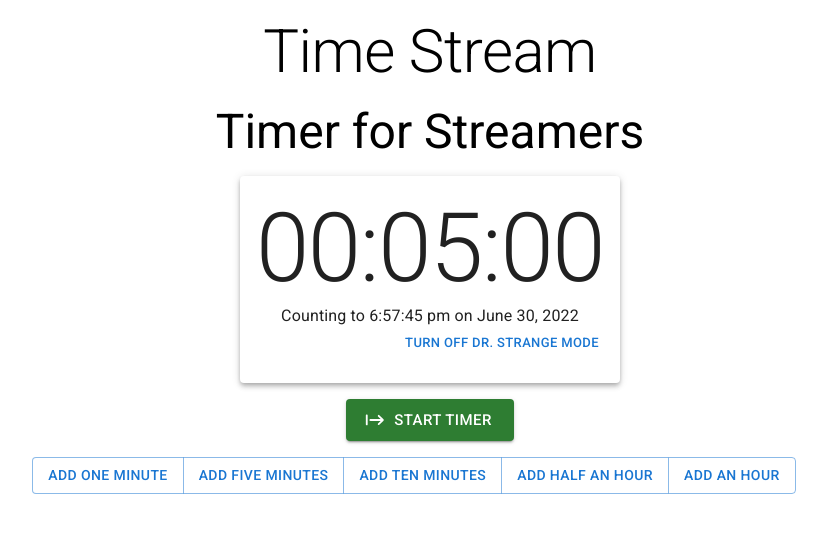
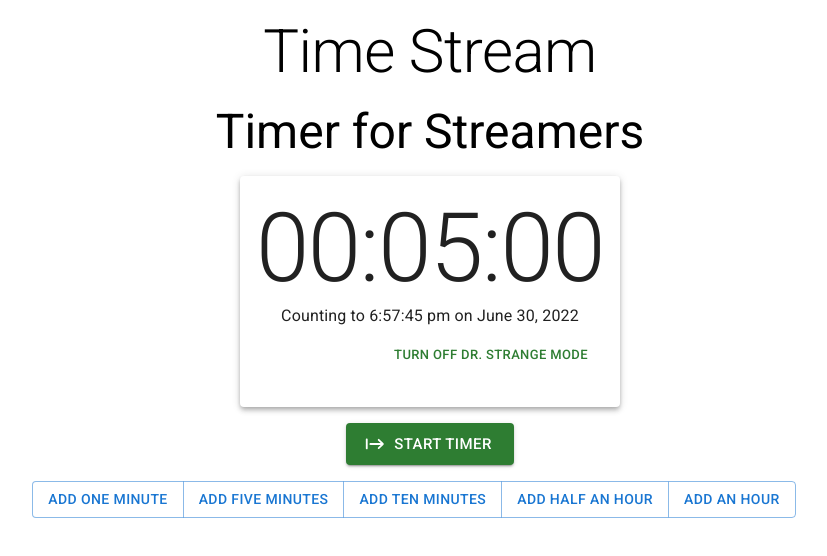
Before and after one commit to ben-laird/adjustable-timer, a React (Create React App) app: page / in a window 1280 px wide. Shown: the top 556 px of the page, without its empty margins (226-1053 px from the left). Built offline with nearby package versions, Linux system fonts and the light colour scheme.

Commit message:
Box children and button

```diff
--- a/src/features/timer/DrStrangeModeTimer.tsx
+++ b/src/features/timer/DrStrangeModeTimer.tsx
@@ -1,20 +1,29 @@
-import { Button } from "@mui/material";
-import { FC, useState } from "react";
+import { Box, Button } from "@mui/material";
+import { FC, ReactNode, useState } from "react";
 import Timer from "./Timer";
 
-type DrStrangeModeTimerProps = { dateCode: string; durationCode: string };
+type DrStrangeModeTimerProps = {
+  dateCode: string;
+  durationCode: string;
+  children?: ReactNode;
+};
 
 const DrStrangeModeTimer: FC<DrStrangeModeTimerProps> = (props) => {
   const [drStrangeMode, setDrStrangeMode] = useState(true);
   return (
     <Timer {...props} drStrangeMode={drStrangeMode}>
+      <Box display="flex" justifyContent="flex-end" alignItems="flex-end">
         <Button
           variant="text"
           size="small"
+          color={`${drStrangeMode ? "success" : "primary"}`}
+          sx={{margin: 2, padding: 0}}
           onClick={() => setDrStrangeMode(!drStrangeMode)}
         >
           Turn {`${drStrangeMode ? "off" : "on"}`} Dr. Strange Mode
         </Button>
+        {props.children}
+      </Box>
     </Timer>
   );
 };
```
Lines whose indentation alone changed are shown as unchanged.
